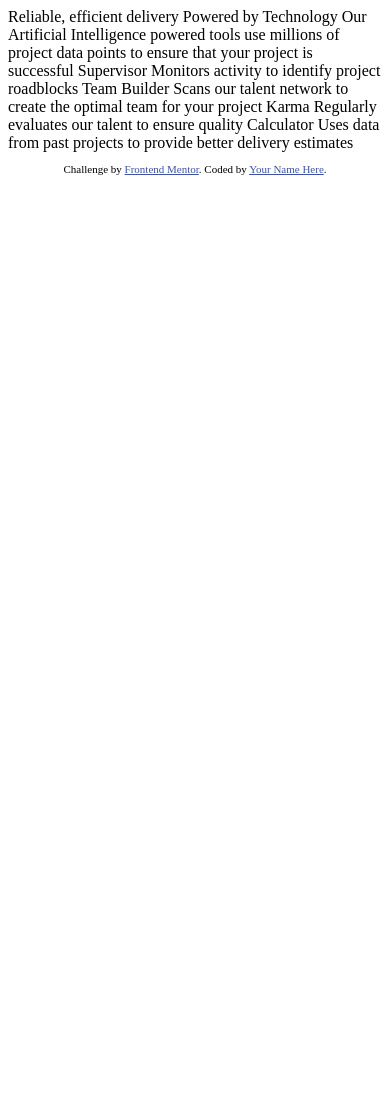
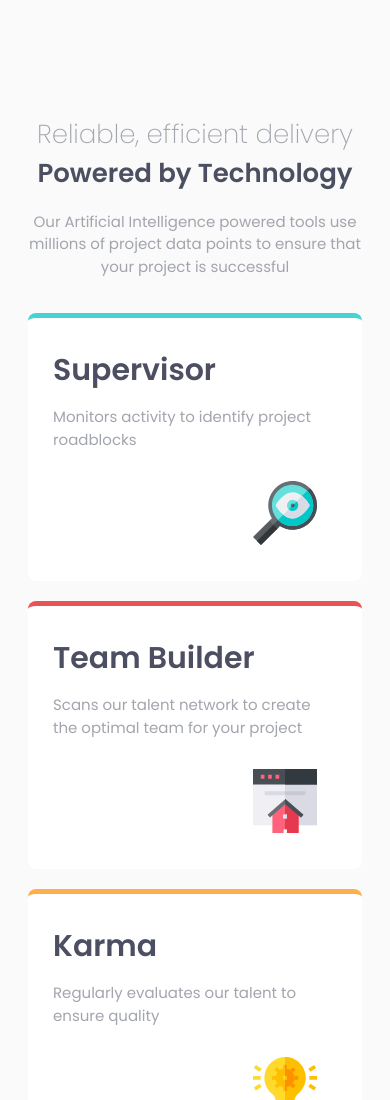
Before and after one commit to kratos19/four-card-feature-section-master, a plain HTML site: page index.html in a window 390 px wide. Shown: the top 1100 px of the page. Before the commit the page ends 844 px from the top, so only its background shows below. Drawn offline with Linux system fonts and the light colour scheme.

Commit message:
Worked on mobile version

```diff
--- /dev/null
+++ b/css/styles.css
@@ -0,0 +1,82 @@
+body {
+    font-size: 15px;
+    font-family: 'Poppins';
+    padding: 0;
+    background-color: hsl(0, 0%, 98%);
+}
+
+.grid-container {
+    display: grid;
+    grid-gap: 20px;
+    padding: 0 20px 0 20px;
+}
+
+.card-content {
+    background-color: white;
+    border-radius: 8px;
+    padding: 0px 25px 0 25px;
+}
+
+.card-content .card-icons {
+    position: relative;
+    left: 200px;
+    margin: 0 0 30px 0;
+}
+
+.grid-item:nth-child(1) {
+    margin-top: 90px;
+}
+
+.grid-item:nth-child(2) {
+    border-top: 5px solid hsl(180, 62%, 55%);
+}
+
+.grid-item:nth-child(3) {
+    border-top: 5px solid hsl(0, 78%, 62%);
+}
+
+.grid-item:nth-child(4) {
+    border-top: 5px solid hsl(34, 97%, 64%);
+}
+
+.grid-item:nth-child(5) {
+    border-top: 5px solid hsl(212, 86%, 64%);
+    margin-bottom: 80px;
+}
+
+.title-heading {
+    color: hsl(229, 6%, 66%);
+    font-weight: 200;
+    text-align: center;
+    font-size: 26px;
+}
+
+.title-heading span {
+    color: hsl(234, 12%, 34%);
+    font-weight: 600;
+}
+
+.grid-item p {
+    color: hsl(229, 6%, 66%);
+}
+
+.card-heading {
+    color: hsl(229, 6%, 66%);
+    font-weight: 600;
+}
+
+.card-content h1 {
+    color: hsl(234, 12%, 34%);
+    font-weight: 600;
+    margin: 30px 0 12px 0;
+}
+
+.heading-description {
+    text-align: center;
+    font-weight: 400;
+    line-height: 1.5;
+}
+
+.card-description {
+    margin: 0 0 30px 0;
+}
--- a/index.html
+++ b/index.html
@@ -1,45 +1,85 @@
 <!DOCTYPE html>
 <html lang="en">
     <head>
-  <meta charset="UTF-8">
-  <meta name="viewport" content="width=device-width, initial-scale=1.0"> <!-- displays site properly based on user's device -->
+        <meta charset="UTF-8" />
+        <meta name="viewport" content="width=device-width, initial-scale=1.0" />
+        <!-- displays site properly based on user's device -->
 
-  <link rel="icon" type="image/png" sizes="32x32" href="./images/favicon-32x32.png">
+        <link
+            rel="icon"
+            type="image/png"
+            sizes="32x32"
+            href="./images/favicon-32x32.png"
+        />
+        <link
+            rel="stylesheet"
+            href="https://fonts.googleapis.com/css?family=Poppins:200,400,600"
+        />
+        <link rel="stylesheet" href="./css/styles.css" />
 
         <title>Frontend Mentor | Four card feature section</title>
-
-  <!-- Feel free to remove these styles or customise in your own stylesheet 👍 -->
-  <style>
-    .attribution { font-size: 11px; text-align: center; }
-    .attribution a { color: hsl(228, 45%, 44%); }
-  </style>
     </head>
     <body>
-
+        <main>
+            <div class="grid-container">
+                <div class="grid-item">
+                    <h1 class="title-heading">
                         Reliable, efficient delivery
-  Powered by Technology
-
-  Our Artificial Intelligence powered tools use millions of project data points
-  to ensure that your project is successful
-
-  Supervisor
+                        <span>Powered by Technology</span>
+                    </h1>
+                    <p class="heading-description">
+                        Our Artificial Intelligence powered tools use millions
+                        of project data points to ensure that your project is
+                        successful
+                    </p>
+                </div>
+                <div class="grid-item card-content">
+                    <h1 class="card-heading">Supervisor</h1>
+                    <p class="card-description">
                         Monitors activity to identify project roadblocks
-
-  Team Builder
-  Scans our talent network to create the optimal team for your project
-
-  Karma
+                    </p>
+                    <img
+                        class="card-icons"
+                        src="./images/icon-supervisor.svg"
+                        alt="Supervisor Icon"
+                    />
+                </div>
+                <div class="grid-item card-content">
+                    <h1 class="card-heading">Team Builder</h1>
+                    <p class="card-description">
+                        Scans our talent network to create the optimal team for
+                        your project
+                    </p>
+                    <img
+                        class="card-icons"
+                        src="./images/icon-team-builder.svg"
+                        alt="Team Builder Icon"
+                    />
+                </div>
+                <div class="grid-item card-content">
+                    <h1 class="card-heading">Karma</h1>
+                    <p class="card-description">
                         Regularly evaluates our talent to ensure quality
-
-  Calculator
-  Uses data from past projects to provide better delivery estimates
-
-
-  <footer>
-    <p class="attribution">
-      Challenge by <a href="https://www.frontendmentor.io?ref=challenge" target="_blank">Frontend Mentor</a>.
-      Coded by <a href="#">Your Name Here</a>.
                     </p>
-  </footer>
+                    <img
+                        class="card-icons"
+                        src="./images/icon-karma.svg"
+                        alt="Karma Icon"
+                    />
+                </div>
+                <div class="grid-item card-content">
+                    <h1 class="card-heading">Calculator</h1>
+                    <p class="card-description">
+                        Uses data from past projects to provide better delivery
+                        estimates
+                    </p>
+                    <img
+                        class="card-icons"
+                        src="./images/icon-calculator.svg"
+                        alt="Calculator Icon"
+                    />
+                </div>
+            </div>
+        </main>
     </body>
 </html>
```
Also changed, not shown: 1 other file. Lines whose indentation alone changed are shown as unchanged.
